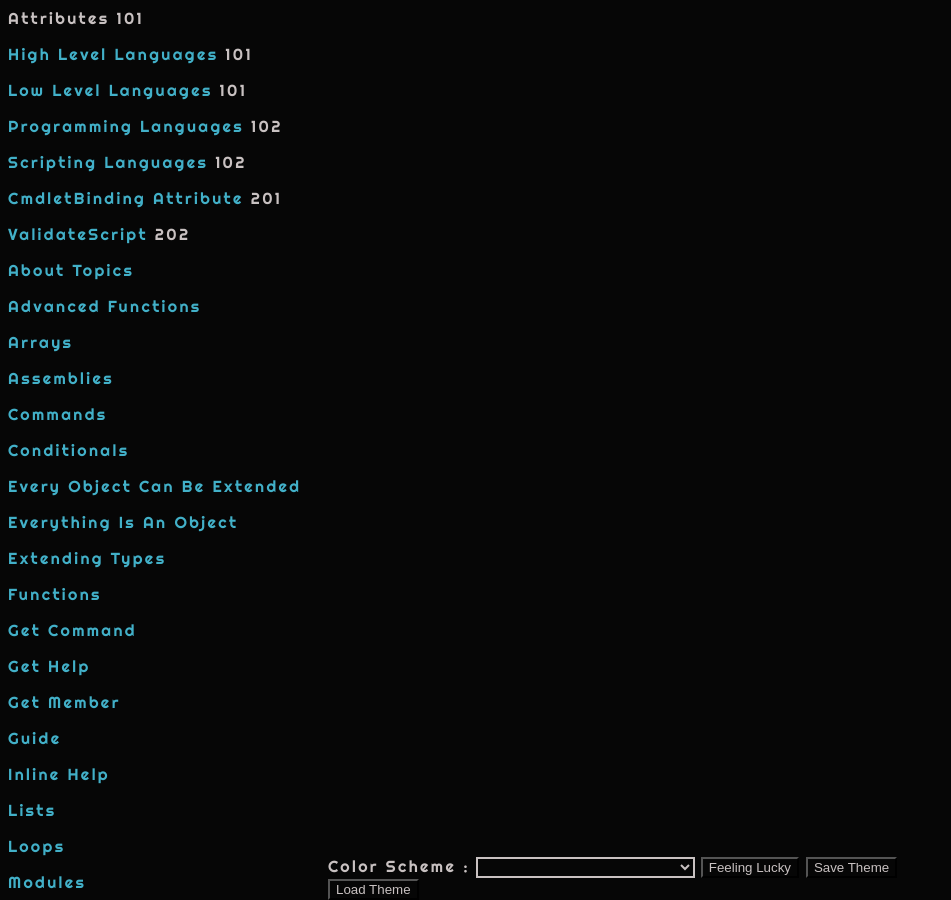
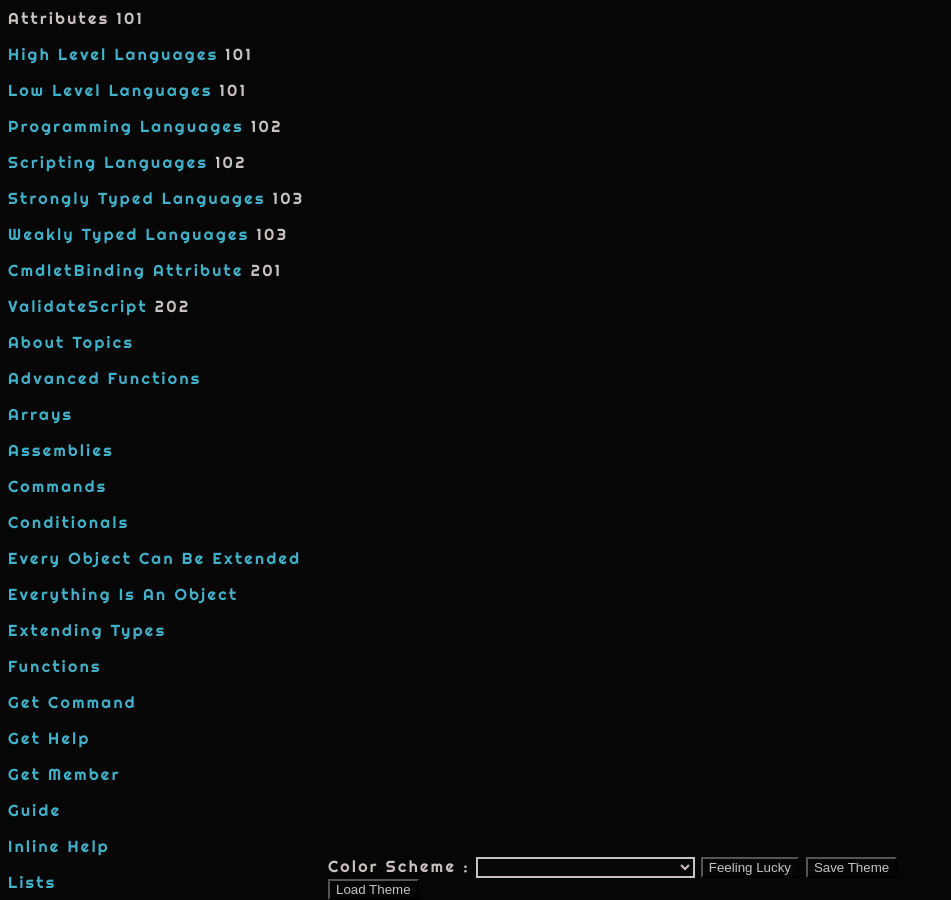
Before and after one commit to PowerShellGuides/PowerShellGuide, a Jekyll site: the page built from docs/TopicsByLevel.md, in a window 1280 px wide and 900 px high. Shown: the whole window, without its empty margins (0-951 px from the left). Built offline with Jekyll 4.4.1, drawn with Linux system fonts in a browser that asks for light colours; some of the changed text lies outside the part shown.

Commit message:
Adding Topic on Weakly Typed Languages (Fixes #59)

```diff
--- a/docs/_data/TopicsByLevel.json
+++ b/docs/_data/TopicsByLevel.json
@@ -23,6 +23,16 @@
     "TopicName": "Scripting Languages",
     "Link": "Languages/Scripting-Languages",
     "Level": 102
+  },
+  {
+    "TopicName": "Strongly Typed Languages",
+    "Link": "Languages/Strongly-Typed-Languages",
+    "Level": 103
+  },
+  {
+    "TopicName": "Weakly Typed Languages",
+    "Link": "Languages/Weakly-Typed-Languages",
+    "Level": 103
   },
   {
     "TopicName": "CmdletBinding Attribute",
```
